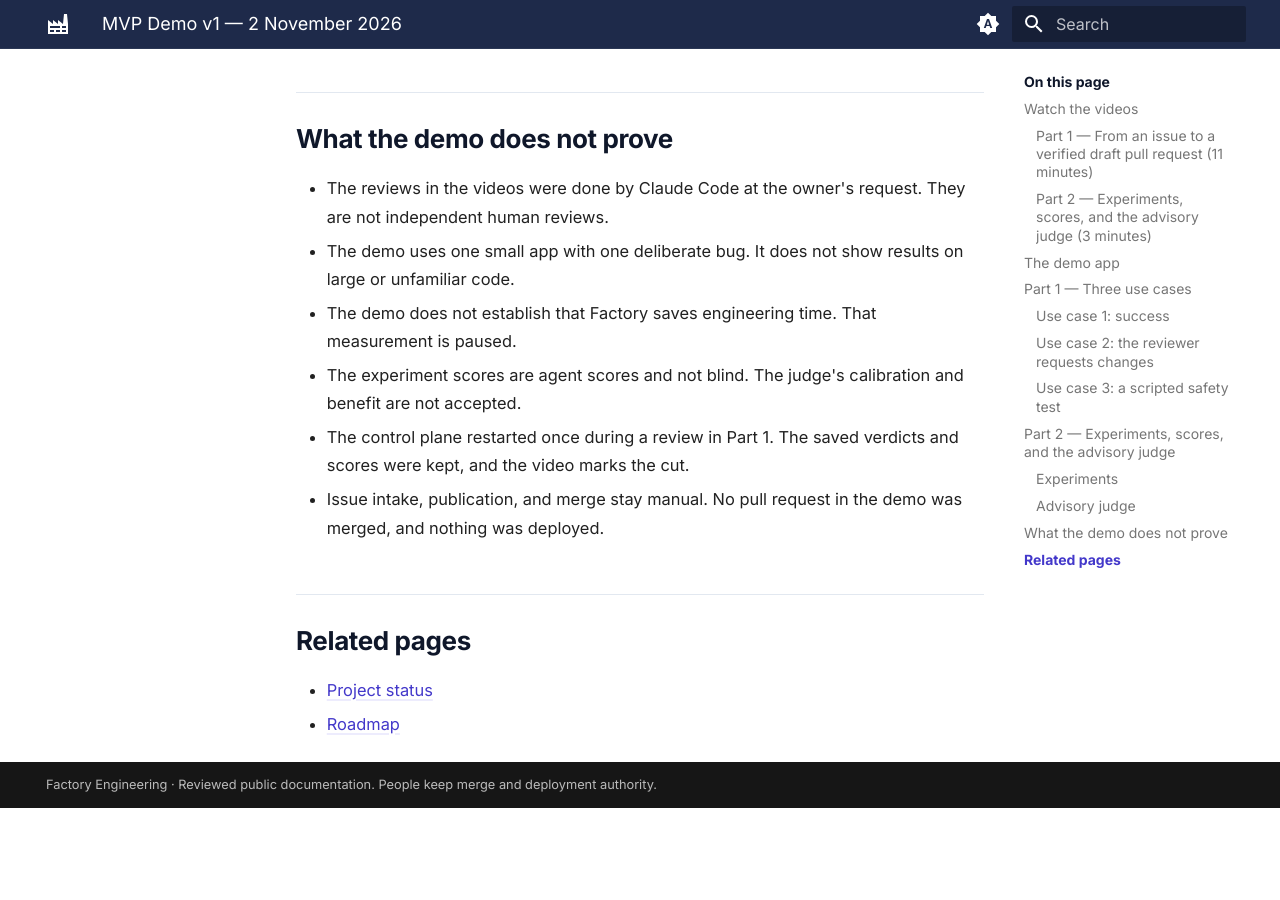
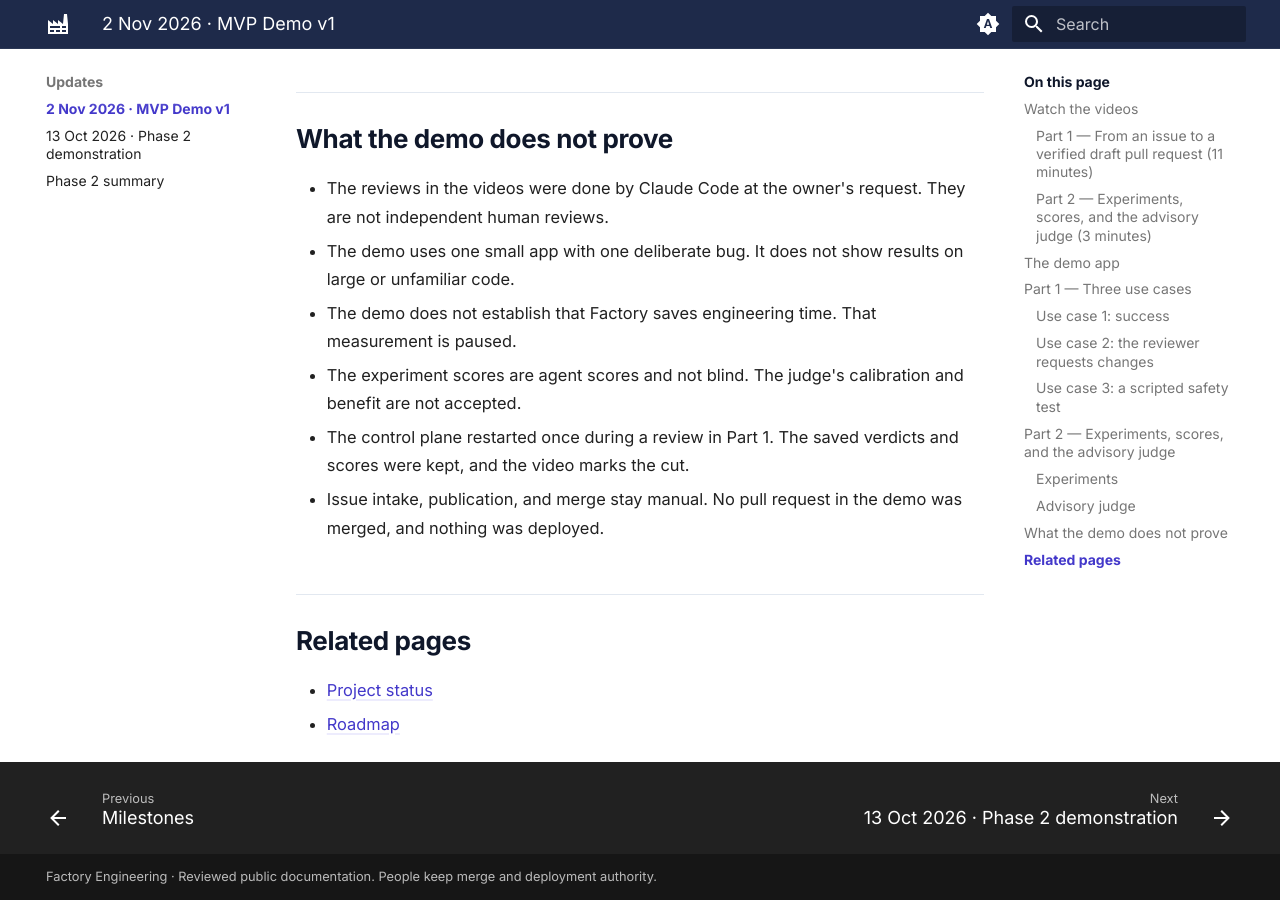
Before and after one commit to mikara89/factory-engineering-portal, an MkDocs documentation site: the page built from docs/updates/2026-11-02-mvp-demo-v1.md, in a window 1280 px wide and 900 px high, scrolled down 4317 px. Built offline with MkDocs 1.6.1 and Material for MkDocs 9.7.7, drawn with Linux system fonts in a browser that asks for light colours; before the commit the page ends 5125 px from its top, so only the background shows below that.

Commit message:
docs: add the MVP Demo v1 update to the navigation (#12)
* Propose reviewed public update f567867a6bd1

* docs: add the MVP Demo v1 update to the navigation

Co-Authored-By: Claude Opus 5.5 <noreply@anthropic.com>

---------

Co-authored-by: fe-portal-publisher[bot] <342989364+fe-portal-publisher[bot]@users.noreply.github.com>
Co-authored-by: Slobodan Mikaric <slobodan.mikaric@zuhlke.com>
Co-authored-by: Claude Opus 5.5 <noreply@anthropic.com>

```diff
--- a/mkdocs.yml
+++ b/mkdocs.yml
@@ -110,5 +110,6 @@ nav:
       - Roadmap: roadmap.md
       - Milestones: milestones/index.md
   - Updates:
+      - "2 Nov 2026 · MVP Demo v1": updates/2026-11-02-mvp-demo-v1.md
       - "13 Oct 2026 · Phase 2 demonstration": updates/2026-10-13-phase-2-demonstration.md
       - Phase 2 summary: demonstrations/phase-2.md
```
